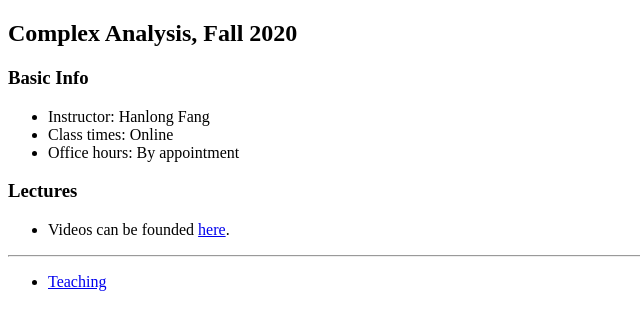
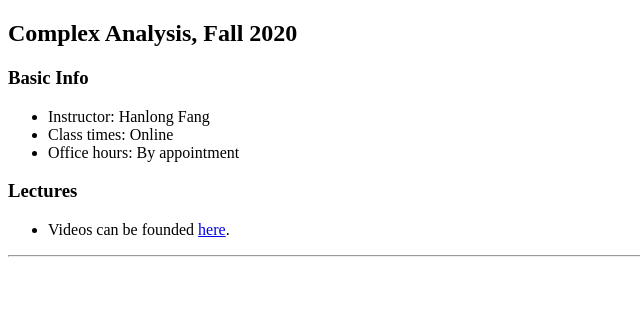
Before and after one commit to hlfang2106/hlfang2106.github.io, a plain HTML site: page courses/623-f20.html in a window 1280 px wide. Shown: the full height of the page, 0-640 px from the left. Drawn offline with Linux system fonts and the light colour scheme.

Commit message:
Update 623-f20.html

```diff
--- a/courses/623-f20.html
+++ b/courses/623-f20.html
@@ -62,18 +62,6 @@
 
     </div>
 
- <nav class="navbar navbar-inverse navbar-static-top" role="navigation">
-	    <div class="navbar">
-	      <div class="navbar-inner">
-	        <div class="container-narrow">
-	        		  <ul class="nav">
-				  <li><a href="https://hlfang2016.github.io/pages/courses.html">Teaching</a></li>
 
-			  </ul>
-
- </nav>
-		         <div class="container-narrow">
-
-      <div class="content">
 
 </body></html>
```
